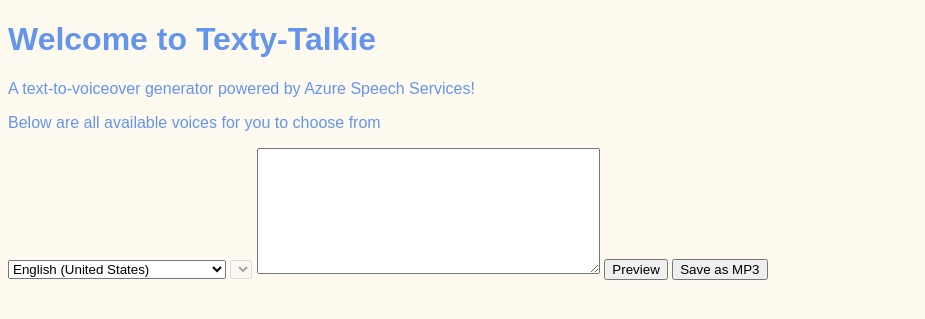
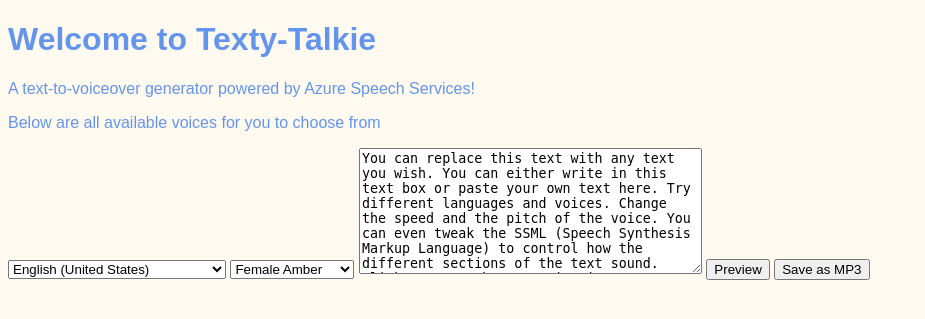
Before and after one commit to maggierui/Texty-Talkie, a Django app: page / in a window 1280 px wide. Shown: the top 319 px of the page, without its empty margins (0-925 px from the left). Run offline with Django 4.2, Linux system fonts and the light colour scheme; lists and menus that the app fills with data are empty.

Commit message:
add en-US as default

```diff
--- a/texty_talkie/website/templates/website/welcome.html
+++ b/texty_talkie/website/templates/website/welcome.html
@@ -129,15 +129,11 @@ function select(selectId, optionValToSelect){
         }
     }
 }
-select("region", selected_region);
-
-  ////////////////////////////////////
-  // load person from change of region
-  document.getElementById('region').addEventListener('change', event => {
+// Function to change the list of voices and default text based on selected region
+function list_of_voice_text(region_ID){
     let region_key = document.getElementById('region').value;
     let person_select = document.getElementById('voice_person');
     document.getElementById('text').value=region_voices[region_key].default;
-
         // remove all existing person options
         while (person_select.options.length > 0) {
             person_select.remove(0);
@@ -156,7 +152,18 @@ select("region", selected_region);
 
           // enable field
           person_select.disabled = false;
+}
 
+////load default selected region: en-US
+list_of_voice_text('en-US');
+
+/////load selected region
+select("region", selected_region);
+
+  ////////////////////////////////////
+  // load person from change of region
+  document.getElementById('region').addEventListener('change', event => {
+    list_of_voice_text('region')
 });
 
 </script>
```
Lines whose indentation alone changed are shown as unchanged.
